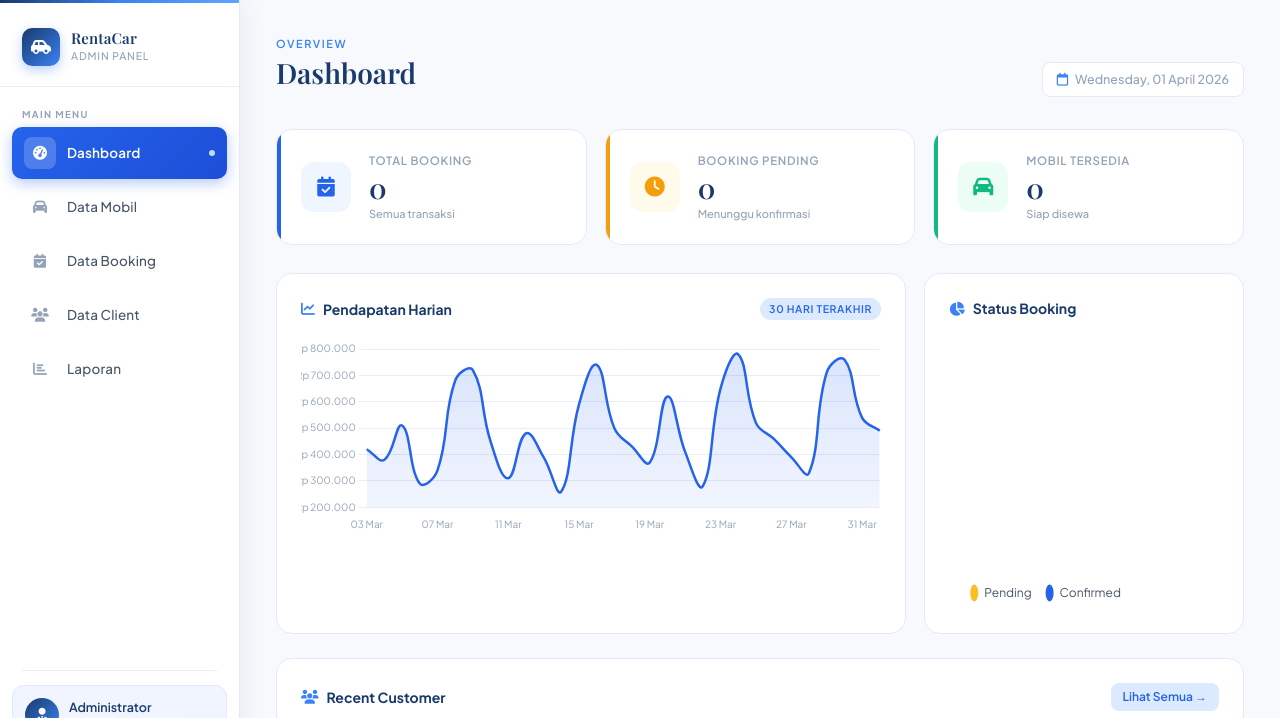
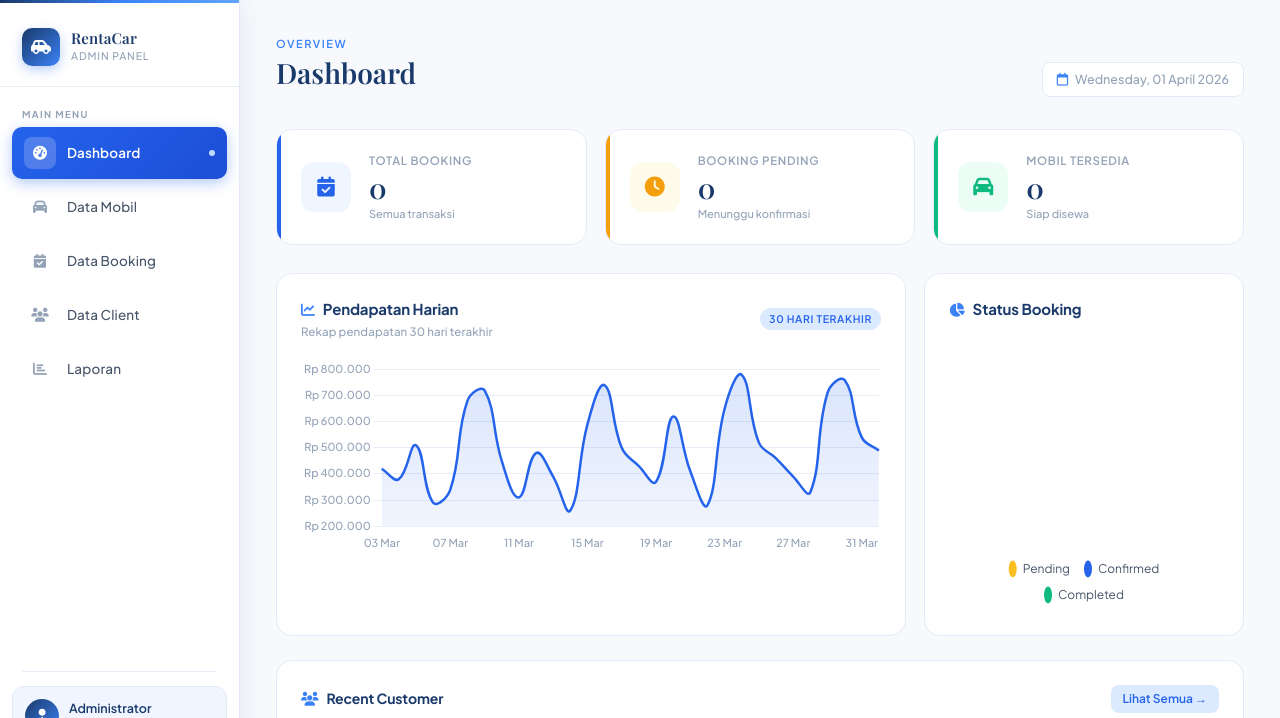
Before and after one commit to ammarfrzz/car-rental-trinity, a PHP site: page /dashboard.php in a window 1280 px wide. Shown: the top 718 px of the page. Run offline with PHP 8.4, Linux system fonts and the light colour scheme; the visitor is signed in with stand-in values (Sample User, id 1); data that the repository does not hold is empty.

Commit message:
feat: fix and update font

```diff
--- a/dashboard.php
+++ b/dashboard.php
@@ -261,8 +261,10 @@ $status = mysqli_fetch_assoc($q_status);
   }
 
   .chart-title {
-    font-size: 14px;
+    font-family: 'Plus Jakarta Sans', sans-serif;
+    font-size: 15px;
     font-weight: 700;
+    letter-spacing: -0.01em;
     color: var(--blue-deep);
     display: flex;
     align-items: center;
@@ -272,6 +274,15 @@ $status = mysqli_fetch_assoc($q_status);
   .chart-title i {
     color: var(--blue-accent);
     font-size: 14px;
+  }
+
+  .chart-subtitle {
+    font-family: 'Plus Jakarta Sans', sans-serif;
+    font-size: 11.5px;
+    font-weight: 500;
+    color: var(--text-muted);
+    margin-top: 2px;
+    letter-spacing: 0.01em;
   }
 
   .chart-badge {
@@ -453,9 +464,12 @@ $status = mysqli_fetch_assoc($q_status);
 
     <div class="chart-card">
       <div class="chart-card-header">
-        <div class="chart-title">
-          <i class="fa-solid fa-chart-line"></i>
-          Pendapatan Harian
+        <div>
+          <div class="chart-title">
+            <i class="fa-solid fa-chart-line"></i>
+            Pendapatan Harian
+          </div>
+          <div class="chart-subtitle">Rekap pendapatan 30 hari terakhir</div>
         </div>
         <span class="chart-badge">30 Hari Terakhir</span>
       </div>
@@ -580,11 +594,13 @@ $status = mysqli_fetch_assoc($q_status);
         legend: { display: false },
         tooltip: {
           backgroundColor: '#1a3a6b',
-          titleFont: { family: "'Plus Jakarta Sans', sans-serif", size: 11 },
-          bodyFont:  { family: "'Plus Jakarta Sans', sans-serif", size: 12 },
-          padding: 10,
+          titleFont: { family: "'Plus Jakarta Sans', sans-serif", size: 12, weight: '600' },
+          bodyFont:  { family: "'Plus Jakarta Sans', sans-serif", size: 13, weight: '500' },
+          padding: 12,
+          cornerRadius: 10,
           displayColors: false,
           callbacks: {
+            title: ctx => ctx[0].label,
             label: ctx => ' Rp ' + Number(ctx.raw).toLocaleString('id-ID')
           }
         }
@@ -593,7 +609,7 @@ $status = mysqli_fetch_assoc($q_status);
         x: {
           grid: { display: false },
           ticks: {
-            font: { family: "'Plus Jakarta Sans', sans-serif", size: 10 },
+            font: { family: "'Plus Jakarta Sans', sans-serif", size: 11, weight: '500' },
             color: '#94a3b8',
             maxTicksLimit: 8,
           },
@@ -602,7 +618,7 @@ $status = mysqli_fetch_assoc($q_status);
         y: {
           grid: { color: '#e8edf8', lineWidth: 1 },
           ticks: {
-            font: { family: "'Plus Jakarta Sans', sans-serif", size: 10 },
+            font: { family: "'Plus Jakarta Sans', sans-serif", size: 11, weight: '500' },
             color: '#94a3b8',
             callback: val => 'Rp ' + Number(val).toLocaleString('id-ID')
           },
```
